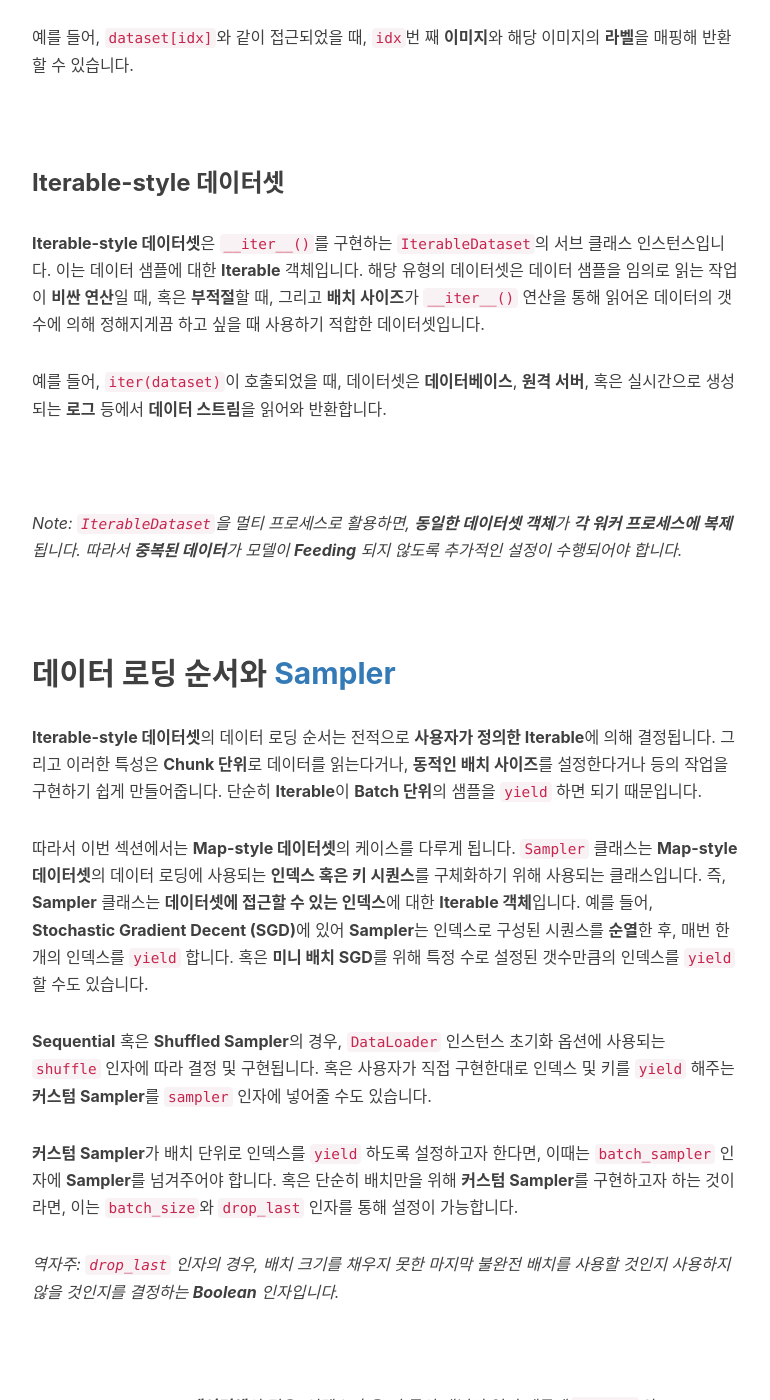
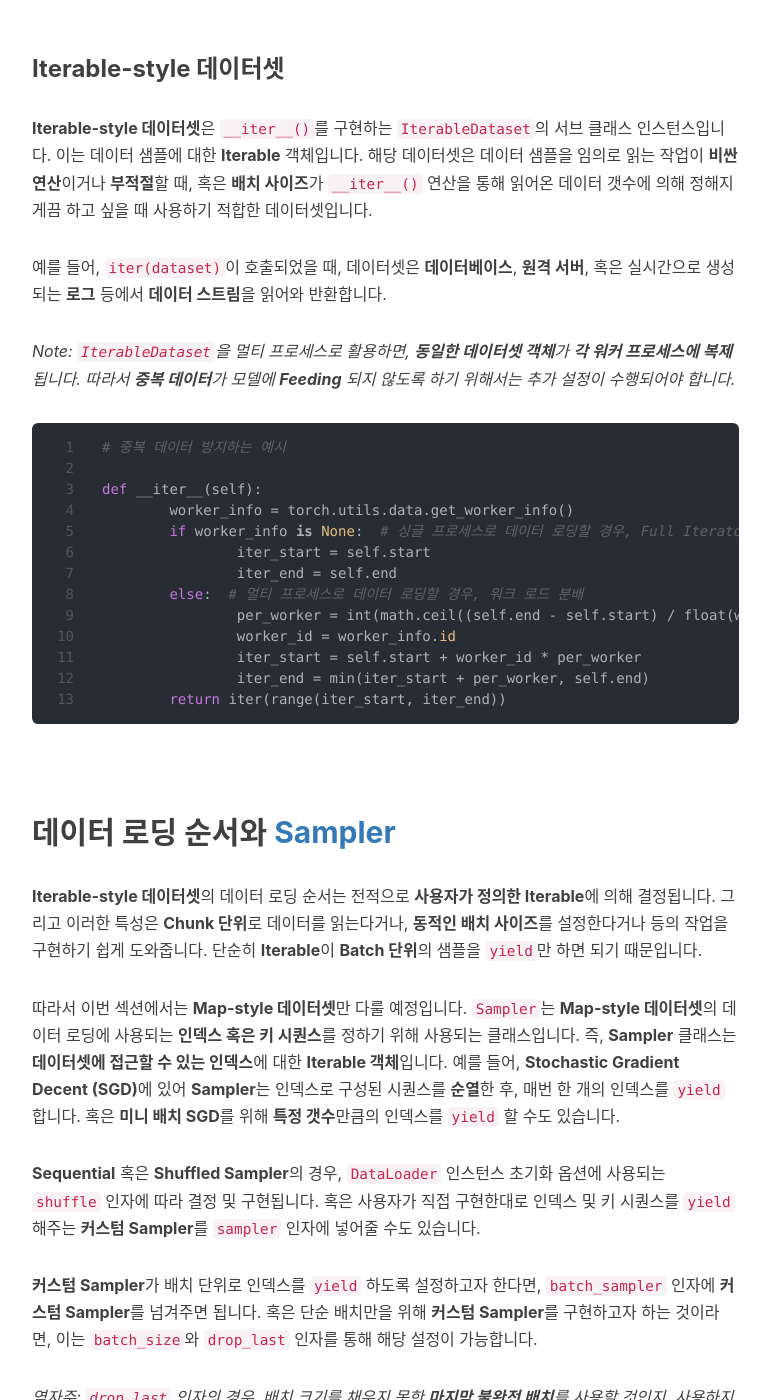
Before and after one commit to Huffon/huffon.github.io, a Jekyll site: the page built from _posts/2020-05-26-torch-data.md, in a window 1280 px wide and 1400 px high, scrolled down 1128 px. Shown: the whole window, without its empty margins (233-1003 px from the left). Built offline with Jekyll 4.4.1, drawn with Linux system fonts in a browser that asks for light colours; nearby versions of some CDN libraries; comment, search, counter and statistics services are not loaded; some of the changed text lies outside the part shown.

Commit message:
Add example codes

````diff
--- a/_posts/2020-05-26-torch-data.md
+++ b/_posts/2020-05-26-torch-data.md
@@ -19,73 +19,79 @@ DataLoader(dataset, batch_size=1, shuffle=False, sampler=None,
            worker_init_fn=None)
 ```
 
-이제 **DataLoader** 클래스 초기화에 활용되는 다양한 옵션들에 대해 알아보도록 하겠습니다.
+이제 **DataLoader** 클래스 초기화에 활용되는 **다양한 옵션**들에 대해 알아보도록 하겠습니다.
 
 <br/>
 
 ## Dataset 종류
 
-`DataLoader` 초기화에 있어 가장 중요한 인자는 `dataset` 입니다. 이는 데이터를 끌어올 **데이터셋 객체**를 지칭합니다. PyTorch는 두 개 유형의 데이터셋을 지원합니다.
-
-<br/>
+`DataLoader` 초기화에 있어 가장 중요한 인자는 `dataset` 이며, 이는 데이터를 끌어올 **데이터셋 객체**를 지칭합니다. PyTorch는 **두 개** 유형의 데이터셋을 지원합니다.
 
 ### Map-style 데이터셋
 
-**Map-style 데이터셋**은 `__getitem__()`과 `__len__()`을 구현해 인덱스, 키 등을 활용한 데이터 샘플 매핑을 수행합니다.
-
-예를 들어, `dataset[idx]`와 같이 접근되었을 때, `idx`번 째 **이미지**와 해당 이미지의 **라벨**을 매핑해 반환할 수 있습니다.
+**Map-style 데이터셋**은 `__getitem__()`과 `__len__()`을 구현해 인덱스, 키 등을 활용한 **데이터 샘플 매핑**을 수행합니다. 예를 들어, **Map-style 데이터셋**은 `dataset[idx]`와 같이 접근되었을 때, `idx`번 째 **이미지**와 해당 이미지의 **라벨**을 매핑해 반환하게 됩니다.
 
 <br/>
 
 ### Iterable-style 데이터셋
 
-**Iterable-style 데이터셋**은 `__iter__()`를 구현하는 [`IterableDataset`](https://pytorch.org/docs/stable/data.html#torch.utils.data.IterableDataset)의 서브 클래스 인스턴스입니다. 이는 데이터 샘플에 대한 **Iterable** 객체입니다. 해당 유형의 데이터셋은 데이터 샘플을 임의로 읽는 작업이 **비싼 연산**일 때, 혹은 **부적절**할 때, 그리고 **배치 사이즈**가 `__iter__()` 연산을 통해 읽어온 데이터의 갯수에 의해 정해지게끔 하고 싶을 때 사용하기 적합한 데이터셋입니다.
+**Iterable-style 데이터셋**은 `__iter__()`를 구현하는 [`IterableDataset`](https://pytorch.org/docs/stable/data.html#torch.utils.data.IterableDataset)의 서브 클래스 인스턴스입니다. 이는 데이터 샘플에 대한 **Iterable** 객체입니다. 해당 데이터셋은 데이터 샘플을 임의로 읽는 작업이 **비싼 연산**이거나 **부적절**할 때, 혹은 **배치 사이즈**가 `__iter__()` 연산을 통해 읽어온 데이터 갯수에 의해 정해지게끔 하고 싶을 때 사용하기 적합한 데이터셋입니다.
 
 예를 들어, `iter(dataset)`이 호출되었을 때, 데이터셋은 **데이터베이스**, **원격 서버**, 혹은 실시간으로 생성되는 **로그** 등에서 **데이터 스트림**을 읽어와 반환합니다.
 
-<br/>
+_Note: `IterableDataset`을 멀티 프로세스로 활용하면, **동일한 데이터셋 객체**가 **각 워커 프로세스에 복제**됩니다. 따라서 **중복 데이터**가 모델에 **Feeding** 되지 않도록 하기 위해서는 추가 설정이 수행되어야 합니다._
 
-_Note: `IterableDataset`을 멀티 프로세스로 활용하면, **동일한 데이터셋 객체**가 **각 워커 프로세스에 복제**됩니다. 따라서 **중복된 데이터**가 모델이 **Feeding** 되지 않도록 추가적인 설정이 수행되어야 합니다._
+```python
+# 중복 데이터 방지하는 예시
+
+def __iter__(self):
+	worker_info = torch.utils.data.get_worker_info()
+	if worker_info is None:  # 싱글 프로세스로 데이터 로딩할 경우, Full Iterator를 반환
+		iter_start = self.start
+		iter_end = self.end
+	else:  # 멀티 프로세스로 데이터 로딩할 경우, 워크 로드 분배
+		per_worker = int(math.ceil((self.end - self.start) / float(worker_info.num_workers)))
+		worker_id = worker_info.id
+		iter_start = self.start + worker_id * per_worker
+		iter_end = min(iter_start + per_worker, self.end)
+	return iter(range(iter_start, iter_end))
+```
 
 <br/>
 
 ## 데이터 로딩 순서와 [Sampler](https://pytorch.org/docs/stable/data.html#torch.utils.data.Sampler)
 
-**Iterable-style 데이터셋**의 데이터 로딩 순서는 전적으로 **사용자가 정의한 Iterable**에 의해 결정됩니다. 그리고 이러한 특성은 **Chunk 단위**로 데이터를 읽는다거나, **동적인 배치 사이즈**를 설정한다거나 등의 작업을 구현하기 쉽게 만들어줍니다. 단순히 **Iterable**이 **Batch 단위**의 샘플을 `yield` 하면 되기 때문입니다.
+**Iterable-style 데이터셋**의 데이터 로딩 순서는 전적으로 **사용자가 정의한 Iterable**에 의해 결정됩니다. 그리고 이러한 특성은 **Chunk 단위**로 데이터를 읽는다거나, **동적인 배치 사이즈**를 설정한다거나 등의 작업을 구현하기 쉽게 도와줍니다. 단순히 **Iterable**이 **Batch 단위**의 샘플을 `yield`만 하면 되기 때문입니다.
 
-따라서 이번 섹션에서는 **Map-style 데이터셋**의 케이스를 다루게 됩니다. `Sampler` 클래스는 **Map-style 데이터셋**의 데이터 로딩에 사용되는 **인덱스 혹은 키 시퀀스**를 구체화하기 위해 사용되는 클래스입니다. 즉, **Sampler** 클래스는 **데이터셋에 접근할 수 있는 인덱스**에 대한 **Iterable 객체**입니다. 예를 들어, **Stochastic Gradient Decent (SGD)**에 있어 **Sampler**는 인덱스로 구성된 시퀀스를 **순열**한 후, 매번 한 개의 인덱스를 `yield` 합니다. 혹은 **미니 배치 SGD**를 위해 특정 수로 설정된 갯수만큼의 인덱스를 `yield` 할 수도 있습니다.
+따라서 이번 섹션에서는 **Map-style 데이터셋**만 다룰 예정입니다. `Sampler`는 **Map-style 데이터셋**의 데이터 로딩에 사용되는 **인덱스 혹은 키 시퀀스**를 정하기 위해 사용되는 클래스입니다. 즉, **Sampler** 클래스는 **데이터셋에 접근할 수 있는 인덱스**에 대한 **Iterable 객체**입니다. 예를 들어, **Stochastic Gradient Decent (SGD)**에 있어 **Sampler**는 인덱스로 구성된 시퀀스를 **순열**한 후, 매번 한 개의 인덱스를 `yield` 합니다. 혹은 **미니 배치 SGD**를 위해 **특정 갯수**만큼의 인덱스를 `yield` 할 수도 있습니다.
 
-**Sequential** 혹은 **Shuffled Sampler**의 경우, `DataLoader` 인스턴스 초기화 옵션에 사용되는 `shuffle` 인자에 따라 결정 및 구현됩니다. 혹은 사용자가 직접 구현한대로 인덱스 및 키를 `yield` 해주는 **커스텀 Sampler**를 `sampler` 인자에 넣어줄 수도 있습니다.
+**Sequential** 혹은 **Shuffled Sampler**의 경우, `DataLoader` 인스턴스 초기화 옵션에 사용되는 `shuffle` 인자에 따라 결정 및 구현됩니다. 혹은 사용자가 직접 구현한대로 인덱스 및 키 시퀀스를 `yield` 해주는 **커스텀 Sampler**를 `sampler` 인자에 넣어줄 수도 있습니다.
 
-**커스텀 Sampler**가 배치 단위로 인덱스를 `yield` 하도록 설정하고자 한다면, 이때는 `batch_sampler` 인자에 **Sampler**를 넘겨주어야 합니다. 혹은 단순히 배치만을 위해 **커스텀 Sampler**를 구현하고자 하는 것이라면, 이는 `batch_size`와 `drop_last` 인자를 통해 설정이 가능합니다.
+**커스텀 Sampler**가 배치 단위로 인덱스를 `yield` 하도록 설정하고자 한다면, `batch_sampler` 인자에 **커스텀 Sampler**를 넘겨주면 됩니다. 혹은 단순 배치만을 위해 **커스텀 Sampler**를 구현하고자 하는 것이라면, 이는 `batch_size`와 `drop_last` 인자를 통해 해당 설정이 가능합니다.
 
-_역자주: `drop_last` 인자의 경우, 배치 크기를 채우지 못한 마지막 불완전 배치를 사용할 것인지 사용하지 않을 것인지를 결정하는 **Boolean** 인자입니다._
-
-<br/>
+_역자주: `drop_last` 인자의 경우, 배치 크기를 채우지 못한 **마지막 불완전 배치**를 사용할 것인지, 사용하지 않을 것인지를 결정하는 **Boolean** 인자입니다._
 
 _Note: **Iterable-style 데이터셋**의 경우, 인덱스 혹은 키 등의 개념이 없기 때문에 `sampler`와 `batch_sampler` 인자를 사용할 수 없습니다._
 
 <br/>
 
-## 배치 혹은 Non 배치 데이터 로딩
+## 배치 혹은 Non-배치 데이터의 로딩
 
 **DataLoader** 클래스는 `batch_size`, `drop_last` 그리고 `batched_sampler` 인자를 통해 개별 데이터 샘플을 **배치**로 엮어주는 기능을 제공합니다.
 
-<br/>
-
 ### 자동 배치 (기본 값)
 
-**자동 배치**는 가장 흔히 발생하는 케이스입니다. 이 경우, **미니 배치** 크기만큼의 데이터를 읽어와 이를 **배치 샘플**로 합쳐줍니다. 때문에 **배치 샘플 텐서**의 차원 하나는 배치 사이즈를 나타내게 되며, 주로 **첫 번째 차원**이 이를 나타냅니다.
+**자동 배치**는 가장 흔히 사용되는 옵션입니다. **자동 배치**의 경우, **미니 배치** 크기만큼의 데이터를 읽어와 이를 **배치 샘플**로 합쳐줍니다. 때문에 **배치 샘플 텐서**의 차원 하나는 **배치 사이즈**를 나타내며, 주로 **첫 번째 차원**이 이를 나타냅니다.
 
 `batch_size`가 `None`이 아니라면, **DataLoader**는 **배치 샘플**을 `yield`하게 됩니다. 앞서 설명한 것과 마찬가지로, **Map-style 데이터셋**의 경우, 인덱스 시퀀스를 `yield` 해주는 **Sampler**를 구현해 `batch_sampler` 인자에 해당 **Sampler** 객체를 넘겨주는 방식으로도 배치 샘플을 모델에 **Feeding** 할 수 있습니다.
 
-_Note: `batch_size`와 `drop_last` 인자는 `sampler`로부터 `batch_sampler`를 구성하기 위해 사용됩니다. **Map-style 데이터셋**의 경우, `sampler`가 사용자에 의해 전달되거나 `shuffle` 인자에 의해 결정됩니다. **Iterable-style 데이터셋**의 경우 `sampler`에 더미 값이 들어가게 됩니다._
+_Note: `batch_size`와 `drop_last` 인자는 `sampler`로부터 `batch_sampler`를 구성하기 위해 사용됩니다. **Map-style 데이터셋**의 경우, `sampler`가 사용자에 의해 전달되거나, `shuffle` 인자에 의해 결정됩니다. **Iterable-style 데이터셋**의 경우 `sampler`에 더미 값 `1`이 들어가게 됩니다._
 
-_Note: **Iterable-style 데이터셋**을 멀티 프로세서로 활용한다면, `drop__last` 인자를 통해 각 워커가 복제해 사용하는 데이터셋에서 마지막 미완성된 배치를 활용할지 말지를 정하게 됩니다._
+_Note: **Iterable-style 데이터셋**을 멀티 프로세서로 활용한다면, `drop__last` 인자를 통해 각 워커가 복제해 사용하는 데이터셋에서 **마지막 미완성 배치**를 활용할지 말지 정하게 됩니다._
 
-**Sampler**가 내놓은 인덱스 시퀀스를 통해 데이터 샘플을 읽어온 후, `collate_fn` 인자에 넘겨진 함수가 샘플 리스트를 배치 샘플로 합치는데 활용됩니다.
+**Sampler**가 내놓은 인덱스 시퀀스를 활용해 데이터 샘플을 읽어온 후에는 `collate_fn` 인자로 등록된 **함수**가 **샘플 리스트**를 **배치 샘플**로 합치는데 활용됩니다.
 
-이 경우, **Map-style 데이터셋**에서 데이터를 읽어오는 과정이 다음과 같아집니다:
+따라서 **Map-style 데이터셋**에서 데이터를 읽어오는 과정은 다음과 같아집니다:
 
 ```python
 for indices in batch_sampler:
@@ -100,17 +106,17 @@ for indices in batch_sampler:
 	yield collate_fn([next(dataset_iter) for _ in indices])
 ```
 
-배치 내 존재하는 시퀀셜 데이터를 최대 길이만큼 패딩을 한다거나 등의 추가적인 작업을 수행할 수 있는 커스텀 `collate_fn`을 구현해 활용할 수도 있습니다.
+추가적으로 배치 내 존재하는 **시퀀셜 데이터**를 **최대 길이만큼 패딩**한다거나 등의 **추가 작업**을 수행할 수 있는 **커스텀 `collate_fn`**을 구현해 활용할 수도 있습니다.
 
 <br/>
 
-### 자동 배치 설정 해제
+### 자동 배치 해제
 
-특수한 경우 사용자는 데이터셋 코드에 있어 **배치를 직접 관리**하거나, **개별 데이터 샘플**을 읽어들여야 할 수도 있습니다. 예를 들어, 때로는 데이터를 데이터베이스에서 **Bulk**로 읽거나, 메모리에서 연속 **Chunk**로 읽어오는 것이(즉, 이미 배치 상태의 데이터를 바로 읽어오는 것이) 더 저렴한 연산일 수 있습니다. 혹은 배치 사이즈가 **데이터에 따라 다르게 적용**되어야 하는 경우도 있을 것입니다. 이러한 시나리오에서는 자동 배치 설정을 해제해 **DataLoader**가 `dataset` 객체의 각 샘플을 반환하게끔 하는 것이 좋습니다.
+특수한 경우에 사용자는 데이터셋 코드에 있어 **배치를 직접 관리**하거나, **개별 데이터 샘플**을 읽어들여야 할 수도 있습니다. 예를 들어, 때로는 데이터를 데이터베이스에서 직접 **Bulk**로 읽거나, 메모리에서 연속 **Chunk**로 읽어오는 것이 (즉, 이미 **배치 상태**인 데이터를 바로 읽어오는 것이) 더 저렴한 연산일 수 있습니다. 혹은 배치 사이즈가 **데이터에 따라 다르게 적용**되어야 하는 경우도 있을 것입니다. 이러한 경우, 자동 배치를 해제해 **DataLoader**가 `dataset` 객체의 **각 샘플**을 반환하게끔 하는 것이 좋습니다.
 
-`batch_size`와 `batch_sampler`가 모두 `None` 일 때, 자동 배치 설정이 해제됩니다. `dataset`을 통해 얻어지는 개별 데이터 샘플은 `collate_fn`의 인자로 전달된 함수를 거쳐 모델에 **Feeding** 됩니다.
+`batch_size`와 `batch_sampler`가 모두 `None` 일 때, **자동 배치**가 해제됩니다. 그리고 `dataset`을 통해 얻어진 개별 데이터 샘플은 `collate_fn` 함수를 거쳐 모델에 **Feeding** 됩니다.
 
-**자동 배치 설정이 해제**된 경우, 기본 `collate_fn`이 수행하는 작업은 단순히 NumPy 배열을 PyTorch 텐서로 컨버팅해주는 것입니다.
+**자동 배치 설정이 해제**된 경우, 기본 `collate_fn`이 수행하는 작업은 단순히 **NumPy 배열**을 **PyTorch 텐서**로 **컨버팅**해주는 것입니다.
 
 이 경우, **Map-style 데이터셋**에서 데이터를 읽어오는 과정이 다음과 같아집니다:
 
@@ -130,16 +136,16 @@ for data in iter(dataset):
 
 ### `collate_fn` 활용하기
 
-`collate_fn`은 자동 배치 설정에 따라 다르게 적용됩니다.
+`collate_fn`은 **자동 배치** 설정에 따라 다르게 적용됩니다.
 
-**자동 배치가 해제**된 경우, `collate_fn`은 개별 데이터 샘플에 대해 적용됩니다. 그리고 **DataLoader Iterator**에 의해 아웃풋이 `yield` 됩니다. 이때의 `collate_fn`은 앞서 언급했듯 단순히 NumPy 배열을 PyTorch 텐서로 변환하는 작업을 수행하게 됩니다.
+**자동 배치가 해제**된 경우, `collate_fn`은 **개별 데이터 샘플에 대해** 적용됩니다. 이때의 `collate_fn`은 앞서 언급했듯 단순히 **NumPy 배열**을 **PyTorch 텐서**로 변환하는 작업을 수행하게 됩니다.
 
-**자동 배치가 설정**된 경우, `collate_fn`은 데이터 샘플로 구성된 리스트에 대해 적용됩니다. 이때의 `collate_fn`은 리스트에 포함되어 있는 데이터 샘플들을 배치 샘플로 합치는 작업을 수행합니다.
+**자동 배치가 설정**된 경우, `collate_fn`은 **데이터 샘플 리스트**에 대해 적용됩니다. 이때의 `collate_fn`은 리스트에 포함되어 있는 **데이터 샘플들을 배치 샘플로 합치는 작업**을 수행합니다.
 
-예를 들어, 각 데이터 샘플이 **3 채널 이미지**와 **정수 클래스 라벨**로 구성되어 Dataset의 반환 값이 `(image, class_index)`의 튜플인 경우, 기본 `collate_fn`은 해당 튜플로 구성된 리스트를 하나의 튜플로 합쳐 **배치 이미지 텐서**와 **배치 클래스 라벨 텐서**를 생성하게 됩니다. 특히, 기본 `collate_fn`은 다음과 같은 특성을 지닙니다:
+예를 들어, 각 데이터 샘플이 **3 채널 이미지**와 **정수 클래스 라벨**로 구성되어 `dataset`의 반환 값이 `(image, class_index)`의 튜플인 경우, 기본 `collate_fn`은 해당 튜플로 구성된 리스트를 하나의 튜플로 합쳐 **배치 이미지 텐서**와 **배치 클래스 라벨 텐서**를 생성합니다. 그리고 특히, 기본 `collate_fn`은 다음과 같은 특성을 지닙니다:
 
-- 항상 텐서 가장 앞에 **배치 크기**를 차원으로 추가합니다.
+- 항상 텐서 가장 앞에 **배치 크기** 차원을 추가합니다.
 - **NumPy 배열**과 **Python 수치 값**을 **PyTorch 텐서**로 컨버팅합니다.
-- `list`, `tuple`, `dictionary`, `namedtuple` 등 입력 자료형의 구조를 보존합니다. 예를 들어, 각 데이터 샘플이 딕셔너리였을 경우, 결과 역시 동일한 키와 값으로 구성된 딕셔너리입니다. 다만, 키에 상응하는 값의 경우 **배치 텐서**로 변환이 되어 반환됩니다.
+- `list`, `tuple`, `dictionary`, `namedtuple` 등 입력 **자료형의 구조를 보존**합니다. 예를 들어, 각 데이터 샘플이 딕셔너리였을 경우, 결과 역시 동일한 키와 값으로 구성된 딕셔너리로 나오게 됩니다. 다만, 키에 상응하는 값은 **배치 텐서**로 변환되어 반환됩니다.
 
 또한 사용자는 배치 사이즈를 첫 번째 차원으로 사용하지 않게끔 한다거나, 시퀀셜 데이터에 **패딩을 적용**한다거나 등으로 `collate_fn`을 커스터마이즈해 활용할 수도 있습니다.
````
